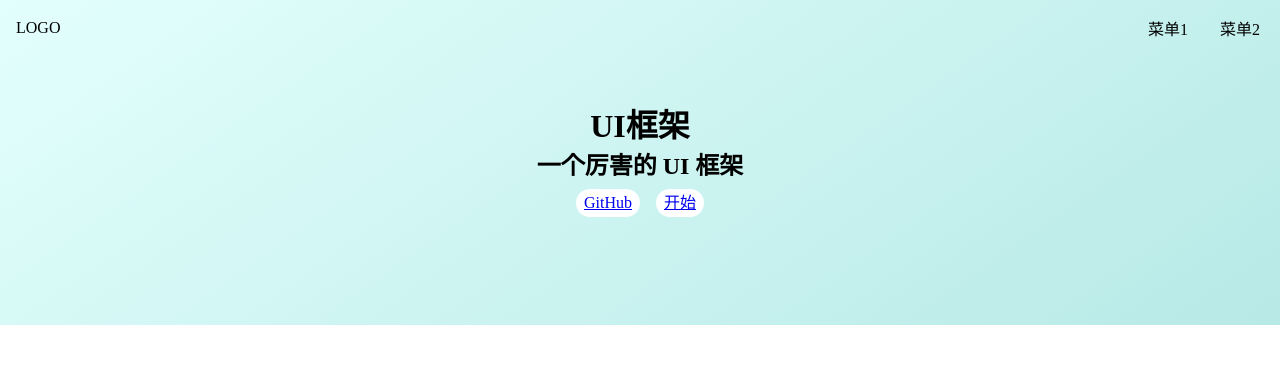
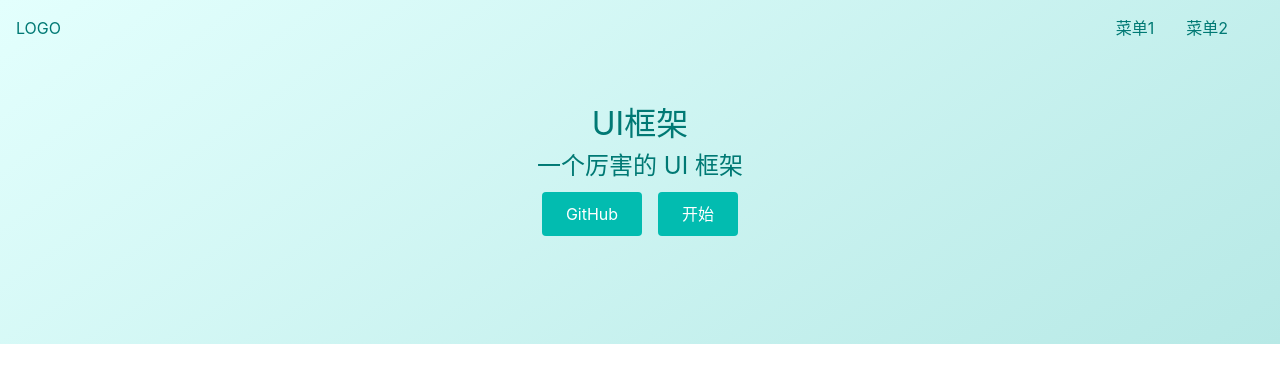
Before and after one commit to LuLiang0307/gulu-ui, a Vue app: page / in a window 1280 px wide. Shown: the top 382 px of the page. Built offline with nearby package versions, Linux system fonts and the light colour scheme.

Commit message:
添加svg

```diff
--- a/index.html
+++ b/index.html
@@ -4,6 +4,7 @@
   <meta charset="UTF-8">
   <link rel="icon" href="/favicon.ico" />
   <meta name="viewport" content="width=device-width, initial-scale=1.0">
+  <script src="//at.alicdn.com/t/font_2791294_h6qrpc6czn7.js"></script>
   <title>Vite App</title>
 </head>
 <body>
--- a/src/components/Topnav.vue
+++ b/src/components/Topnav.vue
@@ -5,24 +5,28 @@
         <li>菜单1</li>
         <li>菜单2</li>
       </ul>
-        <span class="toggleAside"  @click="toggleMenu"></span>
+      <span class="toggleAside" @click="toggleMenu"></span>
     </div>
+
 </template>
 <script lang='ts'>
-import { inject, Ref } from 'vue'
+import { inject, Ref } from "vue";
 export default {
-    name:'App',
-    setup(){
-        const menuVisible = inject<Ref<boolean>>('menuVisible')
-        const toggleMenu = ()=>{
-            menuVisible.value = !menuVisible.value
-        }
-        return {toggleMenu}
-    }
-  }
+  name: "App",
+  setup() {
+    const menuVisible = inject<Ref<boolean>>("menuVisible");
+    const toggleMenu = () => {
+      menuVisible.value = !menuVisible.value;
+    };
+    return { toggleMenu };
+  },
+};
 </script>
 <style lang="scss" scoped>
+$color: #007974;
+
 .topnav {
+  color: $color;
   display: flex;
   padding: 16px;
   position: fixed;
@@ -45,20 +49,26 @@
       margin: 0 1em;
     }
   }
-  >.toggleAside{
+  > .toggleAside {
     width: 24px;
     height: 24px;
     background: red;
     position: absolute;
-    left:16px;
+    left: 16px;
     top: 50%;
     transform: translateY(-50%);
     display: none;
   }
-  @media (max-width:500px) {
-    >.menu{display: none;}
-    >.logo{margin: 0 auto;}
-    >.toggleAside{display: inline-block;}
+  @media (max-width: 500px) {
+    > .menu {
+      display: none;
+    }
+    > .logo {
+      margin: 0 auto;
+    }
+    > .toggleAside {
+      display: inline-block;
+    }
   }
 }
 </style>
--- a/src/index.scss
+++ b/src/index.scss
@@ -1,7 +1,32 @@
-*{
-    margin: 0px;
-    padding:0px;
-}
-ul{
+* {
+    margin: 0;
+    padding: 0;
+    box-sizing: border-box;
+  }
+  ul,
+  ol {
     list-style: none;
-}
+  }
+  a {
+    text-decoration: none;
+    color: inherit;
+    &:hover {
+      cursor: pointer;
+      text-decoration: underline;
+    }
+  }
+  h1,h2,h3,h4,h5,h6{
+    font-weight: normal;
+  }
+  body {
+    font-size: 16px;
+    // 为什么这样写 font-family
+    // 答案见 https://github.com/zenozeng/fonts.css/
+    line-height: 1.5;
+    color:#1d2c40;
+    font-family: -apple-system, "Noto Sans", "Helvetica Neue", Helvetica,
+    "Nimbus Sans L", Arial, "Liberation Sans", "PingFang SC", "Hiragino Sans GB",
+    "Noto Sans CJK SC", "Source Han Sans SC", "Source Han Sans CN",
+    "Microsoft YaHei", "Wenquanyi Micro Hei", "WenQuanYi Zen Hei", "ST Heiti",
+    SimHei, "WenQuanYi Zen Hei Sharp", sans-serif;
+  }
--- a/src/views/Home.vue
+++ b/src/views/Home.vue
@@ -1,30 +1,62 @@
 <template>
-  <div class="topnavAndBanner">
-    <Topnav />
-
-    <div class="banner">
+  <div>
+    <div class="topnavAndBanner">
+      <Topnav />
+      <div class="banner">
         <h1>UI框架</h1>
         <h2>一个厉害的 UI 框架</h2>
         <p class="actions">
-            <a href="https://github.com/LuLiang0307">GitHub</a>
-            <router-link to='/doc'>开始</router-link>
+          <a href="https://github.com/LuLiang0307">GitHub</a>
+          <router-link to="/doc">开始</router-link>
         </p>
+      </div>
+    </div>
+    <div class="futures">
+      <svg class="icon">
+        <use xlink:href="#icon-Vue"></use>
+      </svg>
+      <svg class="icon">
+        <use xlink:href="#icon-ts"></use>
+      </svg>
+      <svg class="icon">
+        <use xlink:href="#icon-light"></use>
+      </svg>
     </div>
   </div>
 </template>
 <script lang='ts'>
-import Topnav from "../components/Topnav.vue"
+import Topnav from "../components/Topnav.vue";
 export default {
-  components:{
-    Topnav
-  }
-}
-
+  components: {
+    Topnav,
+  },
+};
 </script>
 
 <style lang="scss" scoped>
-.topnavAndBanner{
-  background: linear-gradient(145deg, rgba(227,255,253,1) 0%, rgba(183,233,230,1) 100%);
+$green: #02bcb0;
+$h: 28px;
+$border-radius: 4px;
+$color: #007974;
+.icon {
+  width: 1em;
+  height: 1em;
+  vertical-align: -0.15em;
+  fill: currentColor;
+  overflow: hidden;
+}
+.topnavAndBanner {
+  background: linear-gradient(
+    145deg,
+    rgba(227, 255, 253, 1) 0%,
+    rgba(183, 233, 230, 1) 100%
+  );
+}
+.futures{
+  svg{
+    width: 64px;
+    height: 64px;
+  }
 }
 .banner {
   padding: 100px 0;
@@ -32,17 +64,20 @@
   justify-content: center;
   align-items: center;
   flex-direction: column;
-  > .actions{
+  color: $color;
+  > .actions {
     padding: 8px 0;
     a {
-      margin:0 8px;
-      background: #fff;
+      margin: 0 8px;
+      background: $green;
+      color: white;
       display: inline-block;
-      $h: 28px;
-      height: $h;
       line-height: $h;
-      border-radius: $h/2;
-      padding: 0 8px;
+      border-radius: $border-radius;
+      padding: 8px 24px;
+      &:hover {
+        text-decoration: none;
+      }
     }
   }
 }
```
Lines whose indentation alone changed are shown as unchanged.
